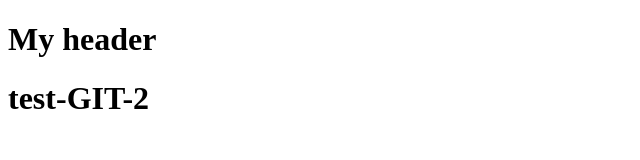
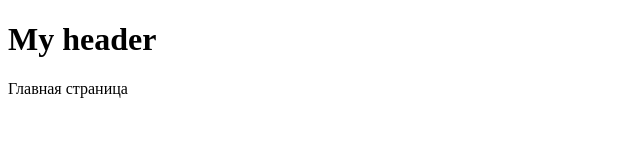
Before and after one commit to zeniukov/test-git-2, a plain HTML site: page index.html in a window 1280 px wide. Shown: the whole page, without its empty margins (0-640 px from the left). Drawn offline with Linux system fonts and the light colour scheme.

Commit message:
develop main page

```diff
--- a/index.html
+++ b/index.html
@@ -8,6 +8,6 @@
 </head>
 <body>
     <header><h1>My header</h1></header>
-    <h1>test-GIT-2</h1>
+    <main><span>Главная страница</span></main>
 </body>
 </html>
```
Also changed, not shown: 1 other file.
